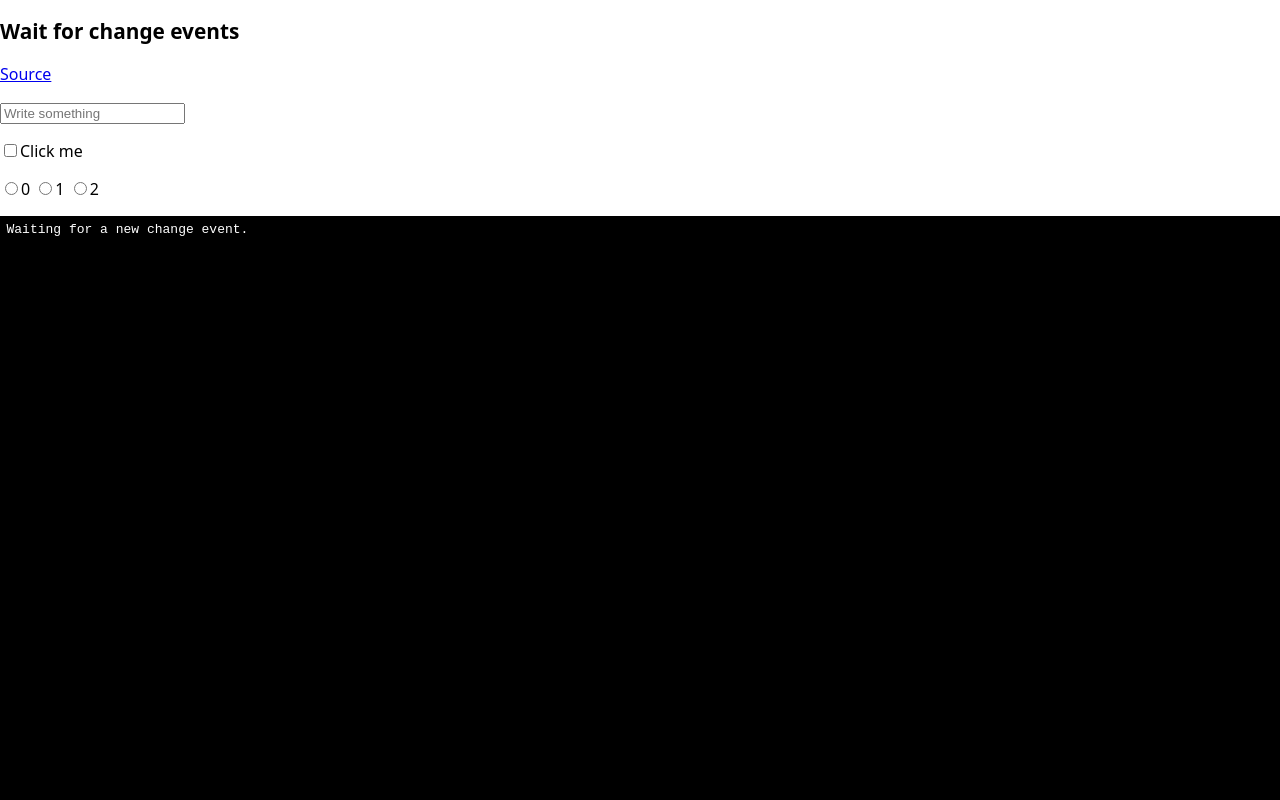
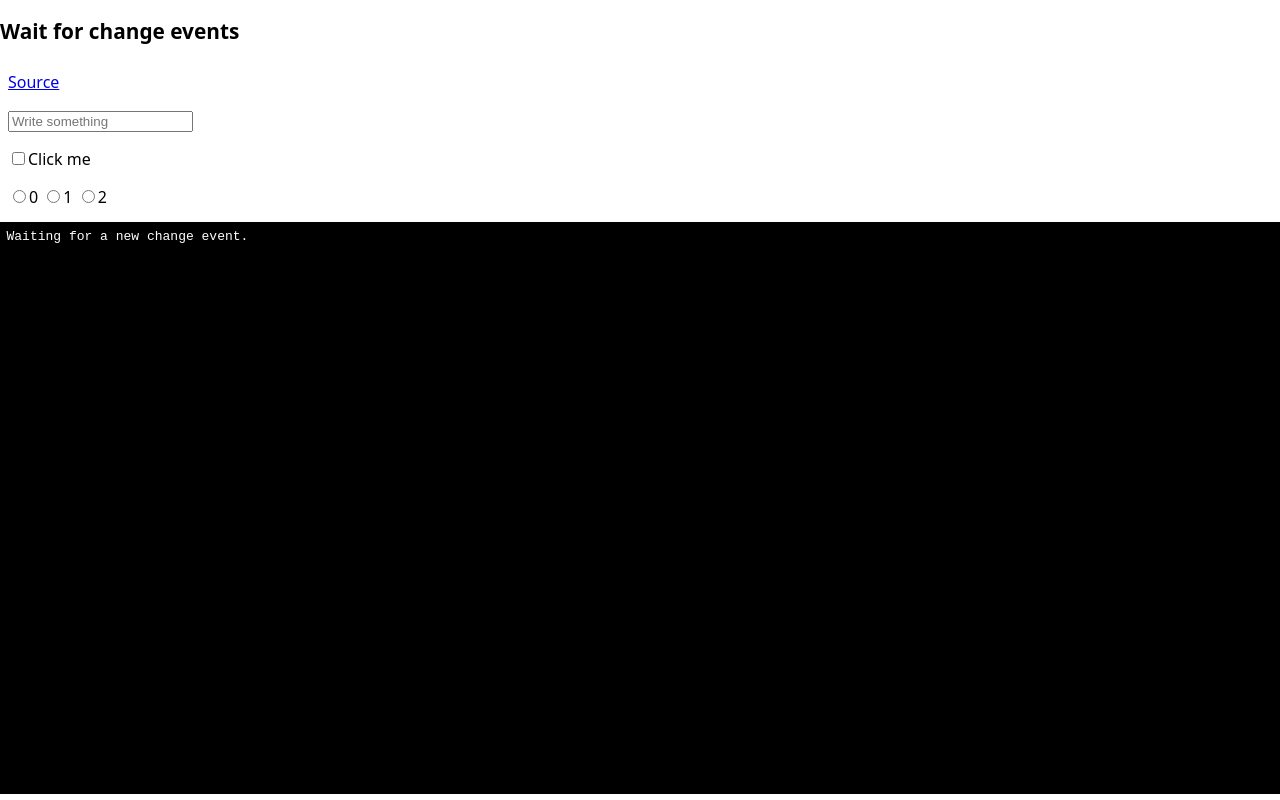
Before and after one commit to fknipp/js-sync-event-handling, a website built with Vite: page demo/input.html in a window 1280 px wide. Shown: the top 800 px of the page. Built offline with nearby package versions, Linux system fonts and the light colour scheme.

Commit message:
Improve styling

```diff
--- a/demo/input.html
+++ b/demo/input.html
@@ -6,7 +6,7 @@
     <title>Input Demo</title>
     <link rel="stylesheet" href="../styles.css" />
 </head>
-<body>
+<body class="flex-iframe">
     <h2>Wait for change events</h2>
     <p><a href="input.js" target="_parent">Source</a></p>
 
--- a/styles.css
+++ b/styles.css
@@ -26,6 +26,7 @@ h2 {
 .flex-container {
   display: flex;
   flex-direction: row;
+  flex-wrap: wrap;
   height: 80vh;
   margin: -0.5rem;
 }
@@ -34,6 +35,26 @@ h2 {
   flex: 1 1;
   border: none;
   padding: 0.5rem;
+  min-width: 30rem;
+  min-height: 30rem;
+}
+
+.flex-iframe {
+  display: flex;
+  flex-direction: column;
+  height: 100vh;
+}
+
+.flex-iframe > * {
+  flex: 0 1;
+}
+
+.flex-iframe > p {
+  margin: 0.5rem;
+}
+
+.flex-iframe .console {
+  flex: 1 0;
 }
 
 .console {
```
Also changed, not shown: demo/animationframe.html (+1 -1 lines), demo/button.html (+1 -1 lines), demo/keyboard.html (+1 -1 lines).
